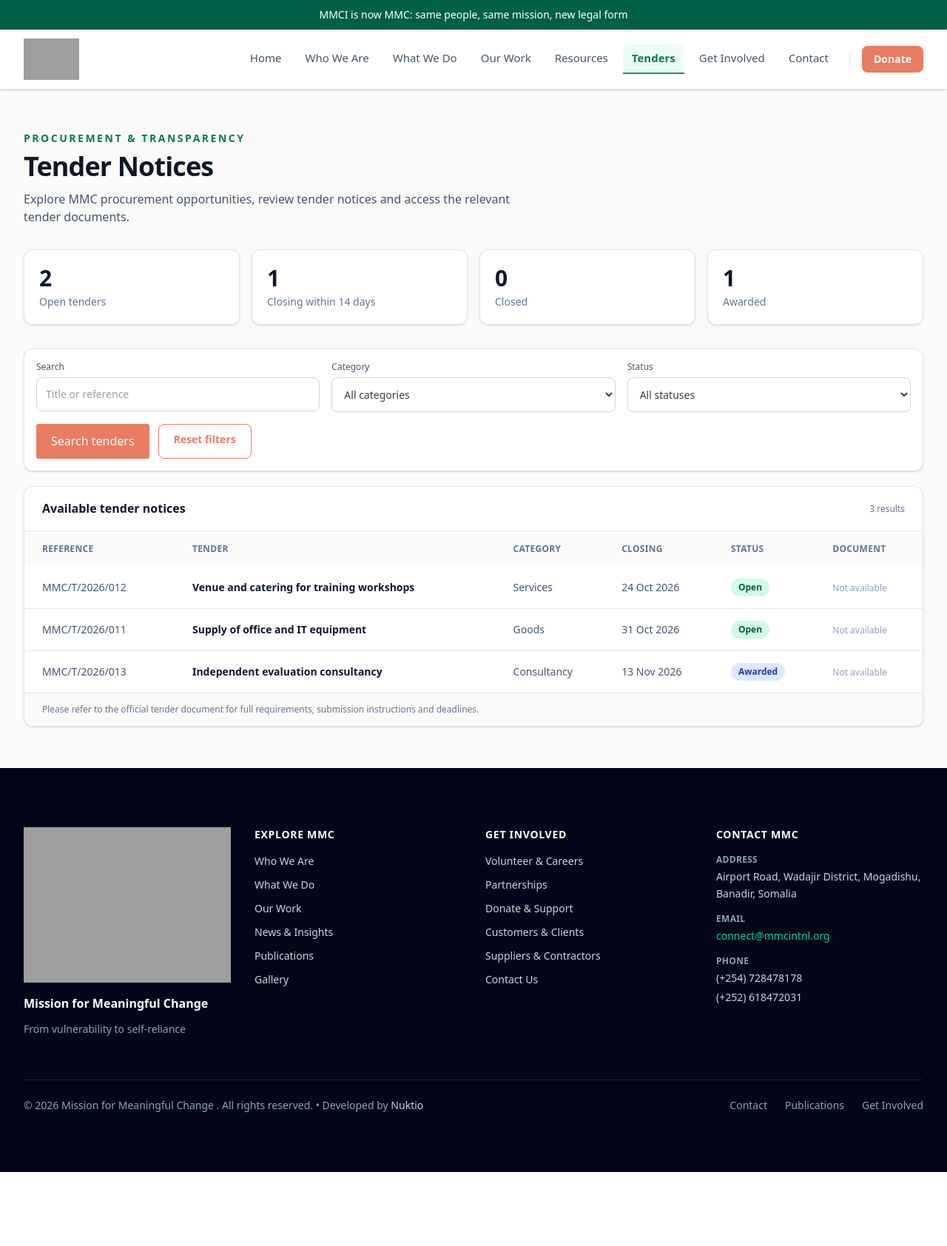
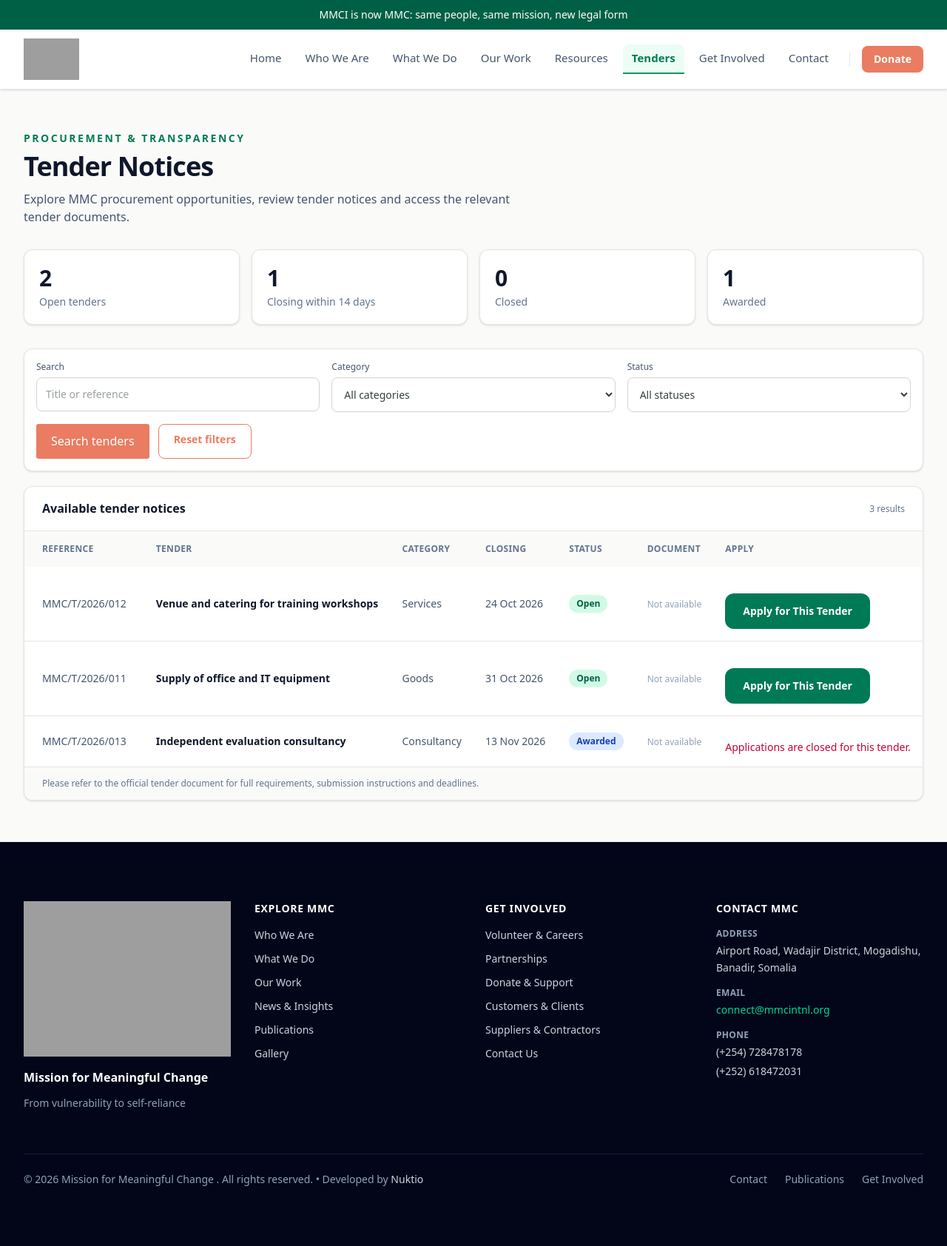
Before and after one commit to yousuf812/mmc_website, a Django app: page /tenders/ in a window 1280 px wide. Shown: the whole page at 74% size. Before the commit the page ends 1584 px from the top, so only its background shows below. Run offline with Django 5.2, Linux system fonts and the light colour scheme; data comes from the database, SQL or seed files in the repository; style sheets or scripts are compiled from the project's sources; grey boxes are pictures that could not be loaded.

Commit message:
first commit

```diff
--- a/templates/tenders/tender_list.html
+++ b/templates/tenders/tender_list.html
@@ -169,6 +169,7 @@
                         <th class="px-4 py-4 font-semibold">Closing</th>
                         <th class="px-4 py-4 font-semibold">Status</th>
                         <th class="px-4 py-4 font-semibold">Document</th>
+                        <th class="px-4 py-4 font-semibold">Apply</th>
                     </tr>
                 </thead>
 
@@ -231,6 +232,21 @@
                                 {% endif %}
                             </td>
 
+                            <td class="whitespace-nowrap px-4 py-4">
+
+                            {% if tender.effective_status == "open" %}
+                                <a href="{% url 'tenders:apply' tender.slug %}"
+                                class="mt-5 inline-flex min-h-12 w-full items-center justify-center rounded-xl bg-emerald-700 px-6 py-3 font-semibold text-white transition hover:bg-emerald-800 focus:outline-none focus:ring-4 focus:ring-emerald-200 sm:w-auto">
+                                    Apply for This Tender
+                                </a>
+                            {% else %}
+                                <p class="mt-4 text-sm font-medium text-rose-700">
+                                    Applications are closed for this tender.
+                                </p>
+                            {% endif %}
+
+                            </td>
+
                         </tr>
 
                     {% empty %}
```
Also changed, not shown: templates/tenders/tender_detail.html (+3 -5 lines).
